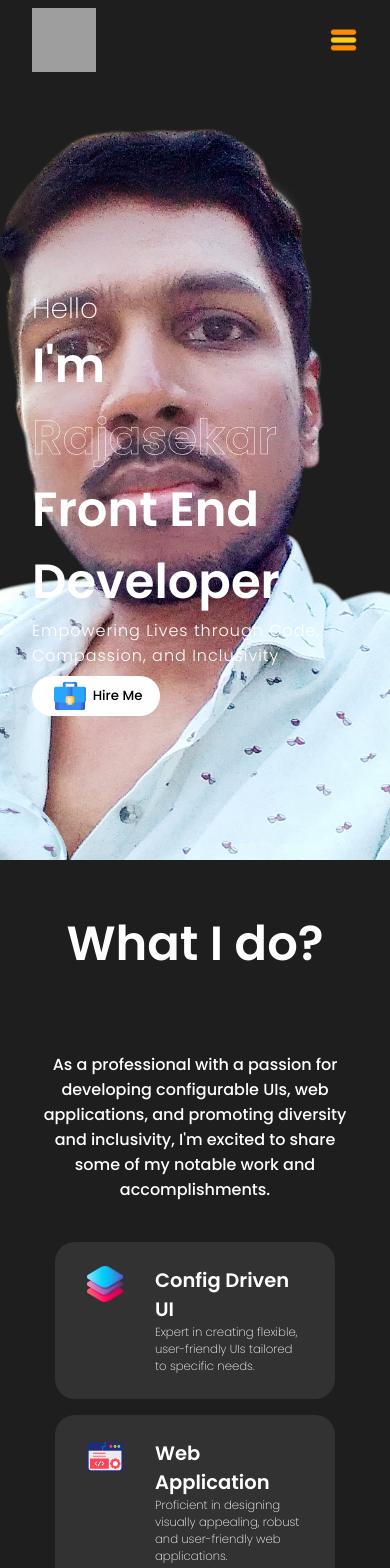
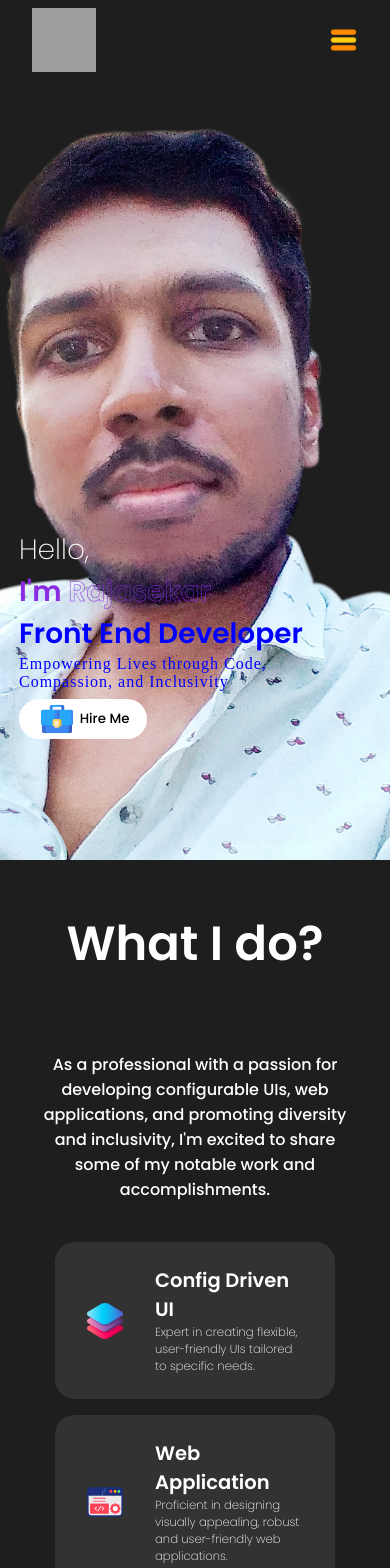
Before and after one commit to RajuPerumal/Rajasekar-Portfolio, a React (Create React App) app: page / in a window 390 px wide. Shown: the top 1568 px of the page. Built offline with nearby package versions, Linux system fonts and the light colour scheme; grey boxes are pictures that could not be loaded.

Commit message:
Updated responsiveness to Iphone

```diff
--- a/src/Components/intro.css
+++ b/src/Components/intro.css
@@ -67,7 +67,8 @@ width: 2rem;
 }
 .IntroName {
     -webkit-text-stroke: .5px;
-    background: linear-gradient(90deg, yellow, yellow, yellow);
+    /* background: linear-gradient(90deg, yellow, yellow, yellow); */
+    background: linear-gradient(90deg, blueviolet, blueviolet, blueviolet);
     /* letter-spacing: 4px; */
     /* -webkit-background-clip: text; */
     background-clip: text;
@@ -91,5 +92,20 @@ width: 2rem;
     .bg{
         right: -20vw;
     }
-
+    .introContent{
+    margin-top: 132px;
+    margin-left: -13px;
+    font-size: 28px;
+    color: blueviolet;
+    }
+    .IntroPara{
+        color:blue;
+        font-family: cursive;
+    }
+    .frontenddev{
+        color: blue;
+    }
+    .hello{
+        color: white;
+    }
 }
--- a/src/Components/intro.js
+++ b/src/Components/intro.js
@@ -11,10 +11,10 @@ const Intro = ()=> {
   return (
     <section id="intro">
         <div className="introContent">
-            <span className="hello">Hello</span>
+            <span className="hello">Hello,</span>
             <span className="IntroText">I'm
             <span className="IntroName"> Rajasekar</span>
-            <br />Front End Developer
+            <br /><span className='frontenddev'>Front End Developer</span>
             </span>
             <p className="IntroPara">Empowering Lives through Code, Compassion, and Inclusivity</p>
             <div className='hiremeLink'>
--- a/src/Components/skills.css
+++ b/src/Components/skills.css
@@ -65,4 +65,7 @@
         font-size:5vw ;
 
     }
+    .skillBar{
+        align-items: center;
+    }
 }
--- a/src/Components/works.css
+++ b/src/Components/works.css
@@ -51,6 +51,13 @@
 @media screen and (max-width:585px) {
     .worksImg{
         height: 48vw;
+        width: 353px;
 
     }
 }
+
+@media  screen and (max-width:480px) {
+ .worksImgs{
+    width: 353px;
+ }
+}
--- a/src/Components/works.js
+++ b/src/Components/works.js
@@ -9,7 +9,7 @@ const Works = () => {
   return (
     <section id='works'>
         <h2 className="workstitle">My Portfolio</h2>
-        <span className="worksdesc">Paragraph</span>
+        {/* <span className="worksdesc">Paragraph</span> */}
         <div className="worksImgs">
             <img src={Foodvilla} alt="" className="worksImg" />
             <img src={TNMDA} alt="" className="worksImg" />
```
